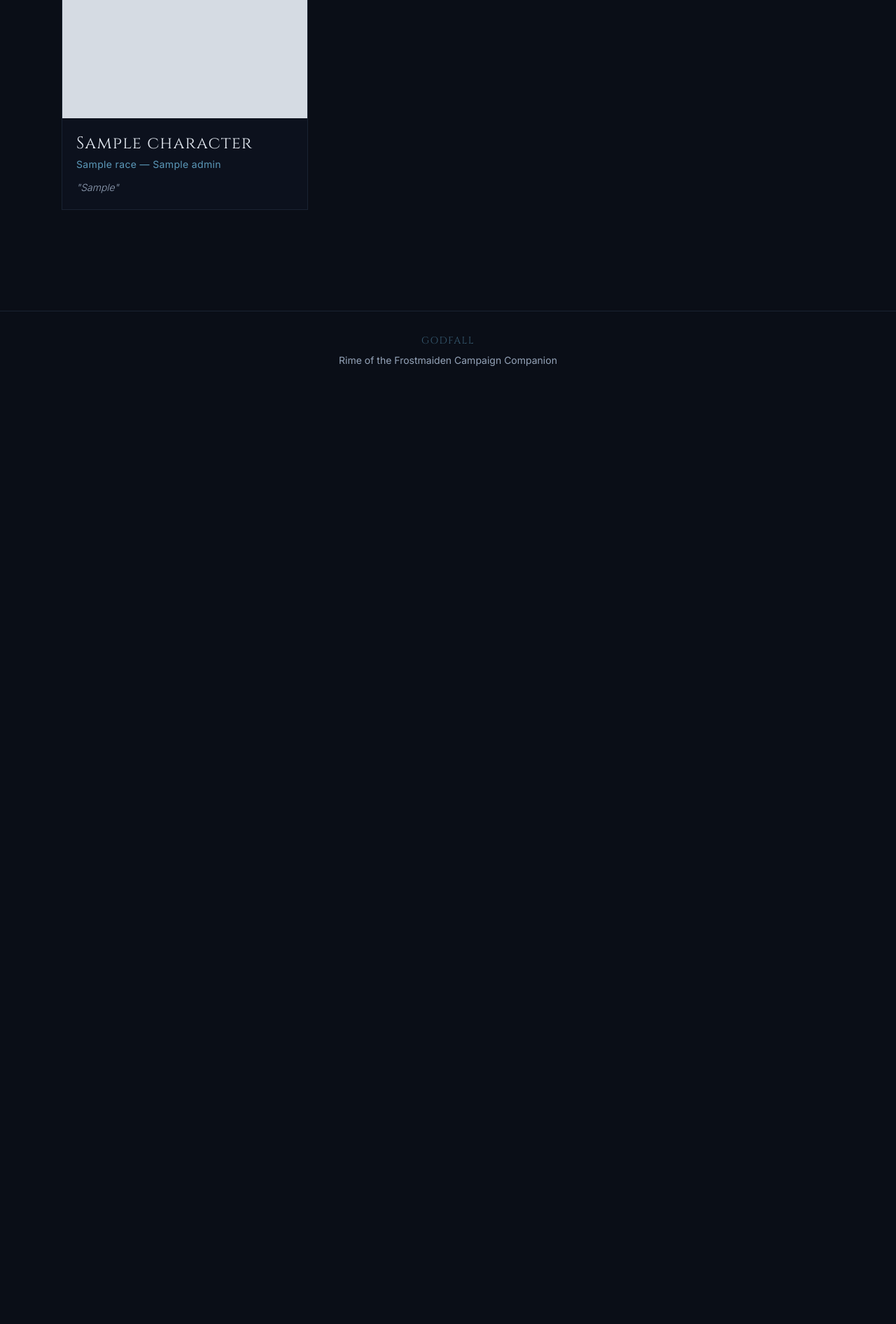
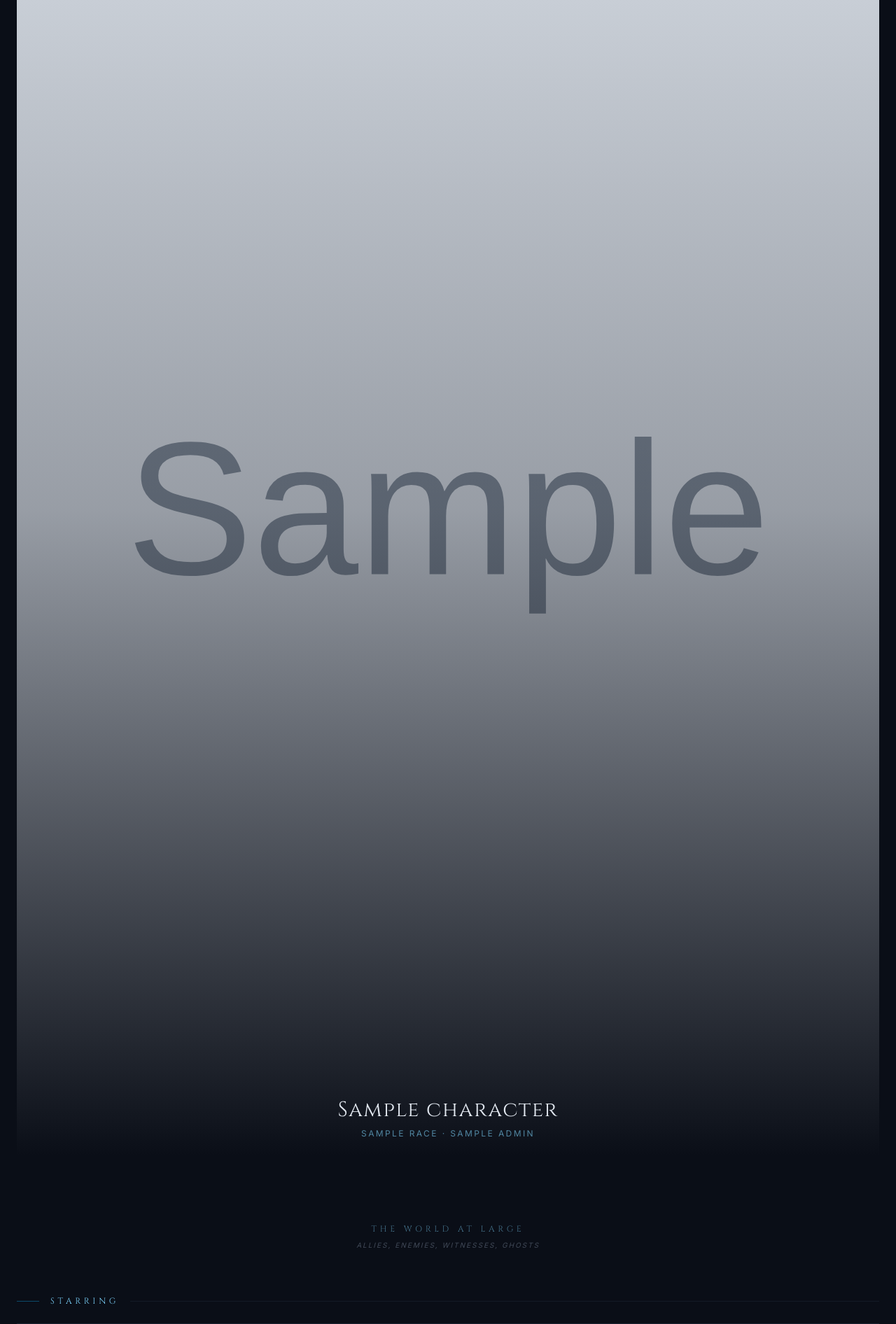
Before and after one commit to LujanSolo/godfall, a FastAPI app: template app/templates/characters/list.html in a window 1280 px wide. Shown: the part 560-2452 px from the top of the page at 70% size. Before the commit the page ends 1083 px from the top, so only its background shows below. Run offline with FastAPI, Linux system fonts and the light colour scheme; the template is opened without the code that fills it: most values are stand-ins (such as "Sample title", 1, 10 or a date in 2020); grey boxes marked "Sample" are stand-in pictures; some libraries are stand-ins or nearby versions.

Commit message:
more stuff

```diff
--- /dev/null
+++ b/app/templates/characters/_npc_row.html
@@ -0,0 +1,117 @@
+{#
+    GODFALL - characters/_npc_row.html
+    ====================================
+    A horizontal banner-style row for one
+    NPC. The intelligence-dossier layout:
+    portrait left, identity center, status
+    right.
+
+    Mobile reflows to a vertical stack with
+    the portrait on top.
+
+    Expects in scope:
+      character — a Character object
+#}
+
+{# Find the primary image #}
+{% set ns = namespace(primary=None) %}
+{% for image in character.images %}
+    {% if image.is_primary == 1 and ns.primary is none %}
+        {% set ns.primary = image %}
+    {% endif %}
+{% endfor %}
+{% if ns.primary is none and character.images %}
+    {% set ns.primary = character.images[0] %}
+{% endif %}
+
+<a href="/characters/{{ character.id }}"
+   class="group block bg-frost-800/30 border border-frost-700 hover:border-ice-500/40 hover:bg-frost-800/50 transition-all overflow-hidden"
+   aria-label="{{ character.name }}">
+
+    {#
+        Layout container: flex-col on mobile,
+        flex-row at md+. The portrait either
+        stacks on top (mobile) or sits on the
+        left (desktop).
+    #}
+    <div class="flex flex-col md:flex-row">
+
+        {# --- PORTRAIT --- #}
+        {#
+            On mobile: full-width banner at top,
+              constrained height so it doesn't
+              dominate the card.
+            On desktop: fixed-width column on the
+              left with a square aspect.
+        #}
+        <div class="relative md:w-48 lg:w-56 flex-shrink-0 bg-frost-900 overflow-hidden">
+            <div class="aspect-video md:aspect-square">
+                {% if ns.primary %}
+                    <img src="{{ ns.primary.file_path }}"
+                         alt="{{ character.name }}"
+                         class="w-full h-full object-cover group-hover:scale-105 transition-transform duration-500">
+                {% else %}
+                    <div class="w-full h-full flex items-center justify-center text-ice-300/15">
+                        <svg xmlns="http://www.w3.org/2000/svg" class="h-16 w-16" fill="none" viewBox="0 0 24 24" stroke="currentColor">
+                            <path stroke-linecap="round" stroke-linejoin="round" stroke-width="1" d="M16 7a4 4 0 11-8 0 4 4 0 018 0zM12 14a7 7 0 00-7 7h14a7 7 0 00-7-7z" />
+                        </svg>
+                    </div>
+                {% endif %}
+            </div>
+        </div>
+
+        {# --- IDENTITY + STATUS COLUMN --- #}
+        {#
+            On mobile: a stacked block under the
+              portrait.
+            On desktop: a flex row that fills the
+              remaining width, with status badge
+              pushed to the far right.
+        #}
+        <div class="flex-1 p-5 md:p-6 flex flex-col md:flex-row md:items-center md:gap-6">
+
+            {# --- IDENTITY (name + details + one-liner) --- #}
+            <div class="flex-1 min-w-0">
+                <h3 class="font-display text-xl md:text-2xl tracking-wider text-silver-200 group-hover:text-ice-300 transition-colors leading-tight">
+                    {{ character.name }}
+                </h3>
+
+                {% if character.race or character.character_class %}
+                <p class="mt-1 text-xs tracking-[0.2em] uppercase text-ice-300/60">
+                    {{ character.race }}
+                    {% if character.character_class %}
+                        &middot; {{ character.character_class }}
+                        {% if character.level %} {{ character.level }}{% endif %}
+                    {% endif %}
+                </p>
+                {% endif %}
+
+                {% if character.one_liner %}
+                <p class="mt-3 text-sm text-silver-400 italic font-light leading-relaxed">
+                    "{{ character.one_liner | truncate(180) }}"
+                </p>
+                {% endif %}
+            </div>
+
+            {# --- STATUS BADGE --- #}
+            {#
+                On mobile: appears below the identity
+                  text, left-aligned (flex defaults).
+                On desktop: pinned to the right via
+                  the parent's flex layout.
+            #}
+            <div class="mt-4 md:mt-0 flex-shrink-0">
+                {% if character.status == "Active" %}
+                    <span class="px-3 py-1 text-[10px] tracking-widest uppercase bg-ice-500/10 text-ice-300/70 border border-ice-500/30">Active</span>
+                {% elif character.status == "Dead" %}
+                    <span class="px-3 py-1 text-[10px] tracking-widest uppercase bg-red-900/40 text-red-300 border border-red-700/40">Dead</span>
+                {% elif character.status == "Missing" %}
+                    <span class="px-3 py-1 text-[10px] tracking-widest uppercase bg-amber-900/40 text-amber-300 border border-amber-700/40">Missing</span>
+                {% else %}
+                    <span class="px-3 py-1 text-[10px] tracking-widest uppercase bg-frost-800/60 text-silver-400 border border-frost-700">{{ character.status }}</span>
+                {% endif %}
+            </div>
+
+        </div>
+    </div>
+</a>
--- a/app/templates/characters/list.html
+++ b/app/templates/characters/list.html
@@ -1,36 +1,43 @@
 {#
 GODFALL - characters/list.html
 ===============================
-    The Roster — a card grid showing every
-    character in the party. Click a card to
-    see that character's full dossier.
+THE TRIBUNAL.
 
-    This template introduces several key
-    Jinja2 concepts:
-      - Loops (for/endfor)
-      - Conditionals (if/elif/else)
-      - Filters (truncate, default)
-      - Logic for primary image lookup
+Two distinct sections:
+
+1. The Five Flames — five overlapping
+tribunal panels, each a tall poster
+of one PC. Visually entangled,
+hinting at the truth that all five
+are fragments of the same being.
+
+2. The World At Large — banner-style
+dossiers for NPCs, organized into
+importance tiers (Major / Minor /
+Cameo) like a movie credits roll.
+
+The DM-only "Add Character" button is
+gated behind the auth check.
 #}
 {% extends "base.html" %}
 
 {% block content %}
 
-<section class="max-w-6xl mx-auto px-6 py-16">
+<section class="max-w-7xl mx-auto px-6 py-16">
 
   {# --- PAGE HEADER --- #}
-    <div class="text-center mb-12">
+  <div class="text-center mb-16">
     <h1 class="font-display text-4xl md:text-5xl font-black tracking-[0.2em] uppercase text-silver-200 frost-glow">
       The Roster
     </h1>
-        <p class="mt-4 text-ice-300/60 font-light tracking-wider">
+    <p class="mt-4 text-ice-300/60 font-light tracking-wider italic">
       Five Flames against the endless dark.
     </p>
   </div>
 
-    {# --- ADD NEW BUTTON --- #}
+  {# --- ADD NEW BUTTON (DM only) --- #}
   {% if request.state.user %}
-    <div class="flex justify-end mb-8">
+  <div class="flex justify-end mb-12">
     <a href="/characters/new"
       class="inline-flex items-center gap-2 px-5 py-2 border border-ice-500/40 text-ice-300 hover:bg-ice-500/10 hover:border-ice-300 font-display text-sm tracking-widest uppercase transition-colors">
       <svg xmlns="http://www.w3.org/2000/svg" class="h-4 w-4" fill="none" viewBox="0 0 24 24" stroke="currentColor">
@@ -42,162 +49,156 @@
   {% endif %}
 
   {#
-        --- CHARACTER GRID ---
-        grid: turns this div into a CSS grid
-        grid-cols-1: 1 column on mobile
-        sm:grid-cols-2: 2 columns on tablet
-        lg:grid-cols-3: 3 columns on desktop
-        gap-6: spacing between cards
+  =============================================
+  THE FIVE FLAMES
+  =============================================
+  Five overlapping tribunal panels. Desktop
+  renders them side-by-side with the bleed
+  effect; mobile becomes a horizontal swipe
+  carousel.
 
-        Tailwind's mobile-first scaling at work.
+  Why a section heading here? It anchors the
+  composition and gives the page rhythm. The
+  understated subtitle hints at the truth
+  without giving anything away.
   #}
-    {% if characters %}
-    <div class="grid grid-cols-1 sm:grid-cols-2 lg:grid-cols-3 gap-6">
+  {% if pcs %}
+  <section class="mb-24">
+
+    <div class="text-center mb-12">
+      <p class="font-display text-xs tracking-[0.4em] uppercase text-ice-300/50">The Five Flames</p>
+      <p class="mt-2 text-[10px] tracking-[0.2em] uppercase text-silver-400/40 italic">Lit by a hand they've never seen
+      </p>
+    </div>
 
     {#
-            JINJA2 LOOP
-            "for character in characters" loops
-            through the list we passed from
-            Python. Each iteration, "character"
-            holds one Character object.
+    The frieze container. flex on desktop
+    for the overlap; horizontal scroll
+    on mobile.
 
-            This is the for-loop — the rebel
-            attack run. Each pilot (character)
-            takes their turn down the trench.
+    "tribunal-frieze" is our custom CSS
+    class that handles the overlap, the
+    scroll snapping, and the edge masks.
     #}
-        {% for character in characters %}
+    <div class="tribunal-frieze">
+      {% for character in pcs %}
+      {% set loop_index = loop.index %}
+      {% include "characters/_flame_panel.html" %}
+      {% endfor %}
+    </div>
+
+  </section>
+  {% endif %}
 
   {#
-            CARD WRAPPER
-            The whole card is wrapped in an <a>
-            tag so clicking anywhere on it
-            navigates to the dossier.
+  =============================================
+  THE WORLD AT LARGE (NPCs)
+  =============================================
+  Movie-credits style with importance tiers.
+  Only renders sections that have entries —
+  if you have no Cameo NPCs, the "AND" tier
+  simply doesn't appear.
+  #}
+  {% if npcs_major or npcs_minor or npcs_cameo or npcs_other %}
+  <section>
 
-            group: enables hover effects on
-            child elements (like the title
-            color-changing on hover).
+    <div class="text-center mb-16">
+      <p class="font-display text-xs tracking-[0.4em] uppercase text-ice-300/50">The World At Large</p>
+      <p class="mt-2 text-[10px] tracking-[0.2em] uppercase text-silver-400/40 italic">Allies, enemies, witnesses,
+        ghosts</p>
+    </div>
+
+    {# --- STARRING (major) --- #}
+    {% if npcs_major %}
+    <div class="mb-16">
+      {#
+      Tier divider — left-aligned with
+      a small ornamental flourish.
+      Mimics film credits: the title
+      of the role, then the cast list.
       #}
-        <a href="/characters/{{ character.id }}"
-           class="group block bg-frost-800/40 border border-frost-700 hover:border-ice-500/40 transition-all overflow-hidden">
+      <div class="flex items-center gap-4 mb-6">
+        <div class="h-px w-8 bg-ice-500/40"></div>
+        <p class="font-display text-xs tracking-[0.4em] uppercase text-ice-300">Starring</p>
+        <div class="flex-1 h-px bg-frost-700/60"></div>
+      </div>
 
-            {#
-                PORTRAIT AREA
-                We need to find the primary
-                image. Jinja2 doesn't have a
-                built-in "find first match"
-                filter, so we use a small
-                loop with a flag variable.
-
-                "ns" creates a namespace —
-                a workaround for Jinja2's loop
-                scope rules. Without this,
-                changes to "primary" inside
-                the loop wouldn't persist
-                outside it. Like having to
-                speak through a translator
-                droid because the locals don't
-                share your variable scope.
-            #}
-            {% set ns = namespace(primary=None) %}
-            {% for image in character.images %}
-                {% if image.is_primary == 1 and ns.primary is none %}
-                    {% set ns.primary = image %}
-                {% endif %}
+      <div class="space-y-4">
+        {% for character in npcs_major %}
+        {% include "characters/_npc_row.html" %}
         {% endfor %}
-
-            {#
-                If no primary was found, fall
-                back to the first image (if any).
-            #}
-            {% if ns.primary is none and character.images %}
-                {% set ns.primary = character.images[0] %}
-            {% endif %}
-
-            <div class="aspect-[3/4] bg-frost-900 overflow-hidden relative">
-                {% if ns.primary %}
-                    <img src="{{ ns.primary.file_path }}"
-                         alt="{{ character.name }}"
-                         class="w-full h-full object-cover group-hover:scale-105 transition-transform duration-500">
-                {% else %}
-                    {#
-                        PLACEHOLDER
-                        When there's no image yet,
-                        show a stylized empty state
-                        instead of a broken image.
-                    #}
-                    <div class="w-full h-full flex items-center justify-center text-ice-300/20">
-                        <svg xmlns="http://www.w3.org/2000/svg" class="h-24 w-24" fill="none" viewBox="0 0 24 24" stroke="currentColor">
-                            <path stroke-linecap="round" stroke-linejoin="round" stroke-width="1" d="M16 7a4 4 0 11-8 0 4 4 0 018 0zM12 14a7 7 0 00-7 7h14a7 7 0 00-7-7z" />
-                        </svg>
+      </div>
     </div>
     {% endif %}
 
-                {#
-                    STATUS BADGE
-                    Color changes based on status.
-                    Jinja2 if/elif/else lets us
-                    pick a color class dynamically.
+    {# --- WITH (minor) --- #}
+    {% if npcs_minor %}
+    <div class="mb-16">
+      <div class="flex items-center gap-4 mb-6">
+        <div class="h-px w-8 bg-ice-500/30"></div>
+        <p class="font-display text-xs tracking-[0.4em] uppercase text-ice-300/80">With</p>
+        <div class="flex-1 h-px bg-frost-700/60"></div>
+      </div>
 
-                    "Active" = ice blue (alive)
-                    "Dead" = red
-                    "Missing" = amber
-                    "Unknown" = silver
-                #}
-                <div class="absolute top-3 right-3">
-                    {% if character.status == "Active" %}
-                        <span class="px-2 py-1 text-xs tracking-widest uppercase bg-ice-500/20 text-ice-300 border border-ice-500/40">Active</span>
-                    {% elif character.status == "Dead" %}
-                        <span class="px-2 py-1 text-xs tracking-widest uppercase bg-red-900/40 text-red-300 border border-red-700/40">Dead</span>
-                    {% elif character.status == "Missing" %}
-                        <span class="px-2 py-1 text-xs tracking-widest uppercase bg-amber-900/40 text-amber-300 border border-amber-700/40">Missing</span>
-                    {% else %}
-                        <span class="px-2 py-1 text-xs tracking-widest uppercase bg-frost-700/60 text-silver-400 border border-frost-700">{{ character.status }}</span>
-                    {% endif %}
+      <div class="space-y-4">
+        {% for character in npcs_minor %}
+        {% include "characters/_npc_row.html" %}
+        {% endfor %}
       </div>
     </div>
+    {% endif %}
 
-            {# --- CARD INFO --- #}
-            <div class="p-5">
-                <h2 class="font-display text-2xl tracking-wider text-silver-200 group-hover:text-ice-300 transition-colors">
-                    {{ character.name }}
-                </h2>
+    {# --- AND (cameo) --- #}
+    {% if npcs_cameo %}
+    <div class="mb-16">
+      <div class="flex items-center gap-4 mb-6">
+        <div class="h-px w-8 bg-ice-500/20"></div>
+        <p class="font-display text-xs tracking-[0.4em] uppercase text-ice-300/60">And</p>
+        <div class="flex-1 h-px bg-frost-700/60"></div>
+      </div>
 
-                <p class="mt-1 text-sm text-ice-300/70 tracking-wide">
-                    {{ character.race }} &mdash; {{ character.character_class }} {{ character.level }}
-                </p>
+      <div class="space-y-4">
+        {% for character in npcs_cameo %}
+        {% include "characters/_npc_row.html" %}
+        {% endfor %}
+      </div>
+    </div>
+    {% endif %}
+
+    {# --- UNCATEGORIZED (catch-all) --- #}
+    {#
+    Anything with a missing or unexpected
+    importance value lands here. Better
+    than dropping them silently.
+    #}
+    {% if npcs_other %}
+    <div class="mb-16">
+      <div class="flex items-center gap-4 mb-6">
+        <div class="h-px w-8 bg-frost-700"></div>
+        <p class="font-display text-xs tracking-[0.4em] uppercase text-silver-400/60">Also</p>
+        <div class="flex-1 h-px bg-frost-700/60"></div>
+      </div>
+
+      <div class="space-y-4">
+        {% for character in npcs_other %}
+        {% include "characters/_npc_row.html" %}
+        {% endfor %}
+      </div>
+    </div>
+    {% endif %}
+
+  </section>
+  {% endif %}
 
   {#
-                    THE ONE-LINER
-                    | truncate(120) is a Jinja2
-                    filter that cuts off text at
-                    120 characters with an ellipsis.
-                    Prevents super-long one-liners
-                    from breaking the card layout.
-
-                    | default("...") provides a
-                    fallback if the field is empty.
+  --- EMPTY STATE ---
+  If no characters at all, show the original
+  "begin the chronicle" call-to-action.
+  Should rarely render in practice.
   #}
-                {% if character.one_liner %}
-                <p class="mt-3 text-silver-400 text-sm italic font-light leading-relaxed">
-                    "{{ character.one_liner | truncate(120) }}"
-                </p>
-                {% endif %}
-            </div>
-        </a>
-
-        {% endfor %}
-    </div>
-
-    {% else %}
-
-    {#
-        EMPTY STATE
-        Shown when there are no characters yet.
-        Better than just leaving the page blank
-        and confusing the user.
-    #}
+  {% if not pcs and not npcs_major and not npcs_minor and not npcs_cameo and not npcs_other %}
   <div class="text-center py-20 border border-frost-700 border-dashed">
-        <p class="text-silver-400 mb-6">The roster is empty. The flames have not yet been lit.</p>
+    <p class="text-silver-400 mb-6 italic">The roster is empty. The flames have not yet been lit.</p>
     {% if request.state.user %}
     <a href="/characters/new"
       class="inline-flex items-center gap-2 px-5 py-2 border border-ice-500/40 text-ice-300 hover:bg-ice-500/10 hover:border-ice-300 font-display text-sm tracking-widest uppercase transition-colors">
@@ -205,7 +206,6 @@
     </a>
     {% endif %}
   </div>
-
   {% endif %}
 
 </section>
```
Lines whose indentation alone changed are shown as unchanged.
